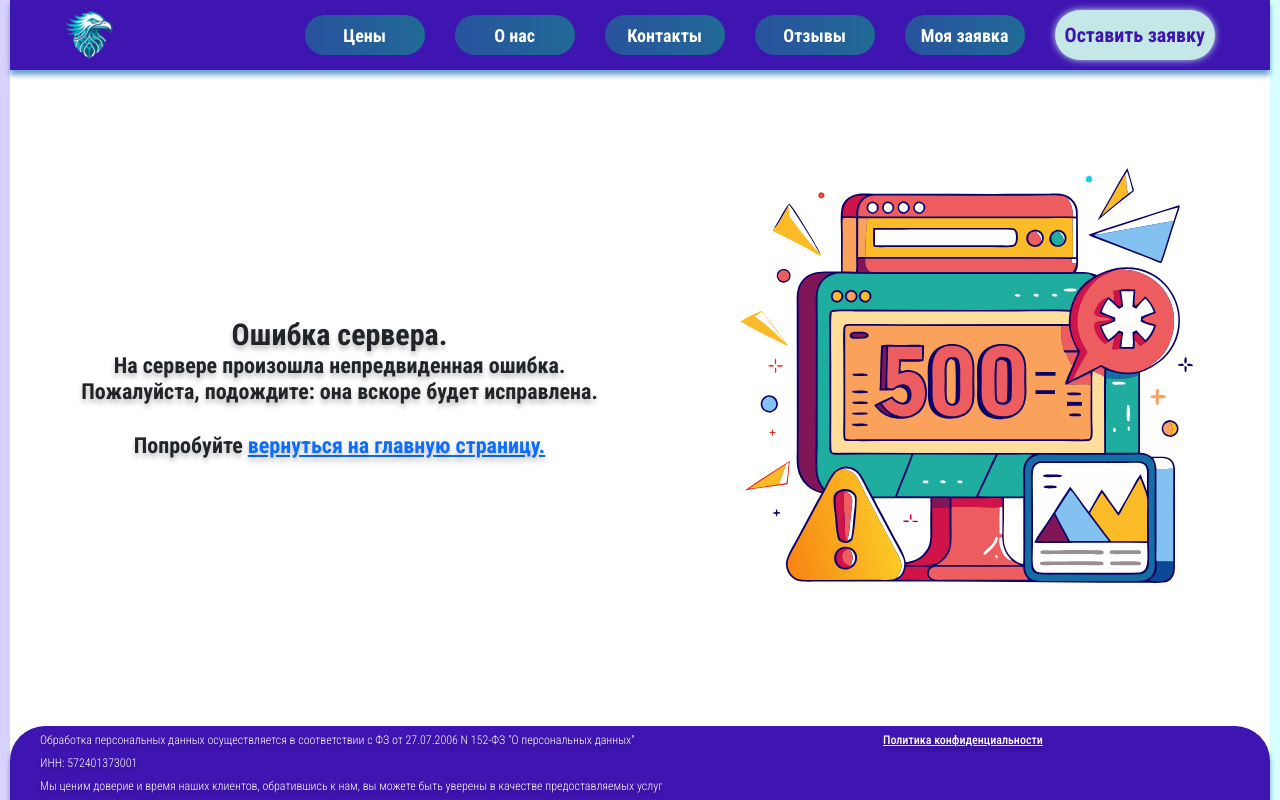
After one commit to SergeiMischenko/washer_repair, a Django app: template templates/errors/500.html in a window 1280 px wide. The commit adds this page. Run offline with Django 5.2, Linux system fonts and the light colour scheme; the template is opened without the code that fills it, so the values that code supplies are empty; some libraries are stand-ins or nearby versions.

Commit message:
Custom errors and cache for templates (#7)
* added custom 404 and 500 page

* added cached loader for templates

```diff
--- a/orders/sitemaps.py
+++ b/orders/sitemaps.py
@@ -2,14 +2,15 @@ import uuid
 
 from django.contrib.sitemaps import Sitemap
 from django.urls import reverse
-
-from .models import RepairRequest, Review, Service, WasherModel
 
 
 class StaticSitemap(Sitemap):
     """
     Карта-сайта для статичных страниц и примерной страницы с токеном
     """
+
+    changefreq = "weekly"
+    priority = 0.9
 
     def items(self):
         return [
--- a/orders/static/washer_repair/css/style.css
+++ b/orders/static/washer_repair/css/style.css
@@ -1027,6 +1027,37 @@ pre {
     text-shadow: var(--text-shadow-black);
 }
 
+/* Error */
+.error {
+    display: flex;
+    flex-direction: row;
+    justify-content: space-around;
+    align-items: center;
+    text-align: center;
+    font-weight: 500;
+    text-shadow: var(--text-shadow-black);
+}
+
+.error-text {
+    display: flex;
+    max-width: 570px;
+    flex-direction: column;
+    text-align: center;
+    font-weight: 500;
+    justify-content: center;
+    text-shadow: var(--text-shadow-black);
+
+    & h1 {
+        font-size: 30px;
+        margin: 0;
+    }
+
+    & h3 {
+        font-size: 22px;
+        margin: 0;
+    }
+}
+
 /* Footer */
 .footer {
     background-color: var(--color-blue);
@@ -1433,6 +1464,18 @@ pre {
             width: 5px;
         }
     }
+
+    /* Error */
+    .error {
+        flex-direction: column;
+    }
+    .error-text {
+        align-items: center;
+    }
+    .error404-pic, .error500-pic {
+        height: 100%;
+        aspect-ratio: 1 / 1;
+    }
 }
 
 @media (max-width: 520px) {
--- a/templates/base.html
+++ b/templates/base.html
@@ -21,7 +21,7 @@
 	<link rel="icon" type="image/png" sizes="16x16" href="{% static 'washer_repair/images/favicon/favicon-16x16.png' %}">
 	<link rel="manifest" href="{% static 'washer_repair/images/favicon/site.webmanifest' %}">
 	<link rel="mask-icon" href="{% static 'washer_repair/images/favicon/safari-pinned-tab.svg' %}" color="#5bbad5">
-	<link rel="shortcut icon" href="{% static 'washer_repair/images/favicon/favicon.ico' %}">
+	<link rel="shortcut icon" type="image/x-icon" href="{% static 'washer_repair/images/favicon/favicon.ico' %}">
 	<meta name="apple-mobile-web-app-title" content="orel-tech.ru">
 	<meta name="application-name" content="orel-tech.ru">
 	<meta name="msapplication-TileColor" content="#da532c">
@@ -30,8 +30,8 @@
 	<meta name="yandex-verification" content="88993ae0b775e169"/>
 	<link rel="canonical" href="https://orel-tech.ru">
 	<link rel="stylesheet" href="https://cdn.jsdelivr.net/npm/bootstrap@5.1.3/dist/css/bootstrap.min.css"/>
-	<title>Ремонт стиральных машин в Орле | orel-tech.ru</title>
 	<link rel="stylesheet" href="{% static "washer_repair/css/style.css" %}" type="text/css">
+	{% block title %}<title>Ремонт стиральных машин в Орле | Главная</title>{% endblock title %}
 </head>
 <body>
 <div class="wrapper">
--- /dev/null
+++ b/templates/errors/500.html
@@ -0,0 +1,16 @@
+{% extends 'base.html' %}
+{% load static %}
+{% block title %}<title>Ошибка 500. Internal Server Error</title>{% endblock title %}
+{% block content %}
+	<div class="error">
+	<div class="error-text">
+		<h1 class="error500">Ошибка сервера.</h1>
+		<h3 class="error500">На сервере произошла непредвиденная ошибка. Пожалуйста, подождите: она вскоре будет исправлена.</h3>
+		<br>
+		<h3 class="error500">Попробуйте <a href="{% url 'orders:index' %}">вернуться на главную страницу.</a></h3>
+	</div>
+	<img src="{% static "errors/500.svg" %}" width="512" height="512"
+	     alt="Ошибка 500. Internal Server Error"
+	     class="error500-pic" loading="lazy">
+	</div>
+{% endblock content %}
--- a/templates/orders/add_review.html
+++ b/templates/orders/add_review.html
@@ -1,6 +1,7 @@
 {% extends 'base.html' %}
 {% load static %}
 {% load custom_filters %}
+{% block title %}<title>Orel-Tech | Оставьте отзыв</title>{% endblock title %}
 {% block content %}
 	{% load widget_tweaks %}
 	{% with WIDGET_ERROR_CLASS='is-invalid' %}
--- a/templates/orders/feedback.html
+++ b/templates/orders/feedback.html
@@ -1,6 +1,7 @@
 {% extends 'base.html' %}
 {% load static %}
 {% load custom_filters %}
+{% block title %}<title>Orel-Tech | Наши отзывы</title>{% endblock title %}
 {% block content %}
 	<section class="comments__section">
 
--- a/templates/robots.txt
+++ b/templates/robots.txt
@@ -4,6 +4,9 @@ Disallow: /*.ppt
 Disallow: /*.doc
 Disallow: /*.xls
 Disallow: /*.txt
+Allow: /feedback
+Disallow: /admin
+Disallow: /privacy
 
 User-agent: Yandex
 Allow: /feedback
--- a/templates/washer_repair/privacy.html
+++ b/templates/washer_repair/privacy.html
@@ -1,5 +1,6 @@
 {% extends 'base.html' %}
 {% load static %}
+{% block title %}<title>Orel-Tech | Политика конфиденциальности</title>{% endblock title %}
 {% block content %}
 	<h1 class="privacy-title">Политика конфиденциальности</h1>
 	<div class="privacy">
--- a/washer_repair/urls.py
+++ b/washer_repair/urls.py
@@ -43,6 +43,9 @@ urlpatterns = [
     ),
 ]
 
+handler404 = "orders.views.page_not_found"
+handler500 = "orders.views.server_error"
+
 if settings.DEBUG:
     urlpatterns += [
         path("__debug__/", include("debug_toolbar.urls")),
```
Also changed, not shown: orders/views.py (+8 -0 lines), templates/errors/404.html (added, +14 -0 lines), washer_repair/settings.py (+10 -1 lines), orders/static/errors/404.svg (added), orders/static/errors/500.svg (added).
